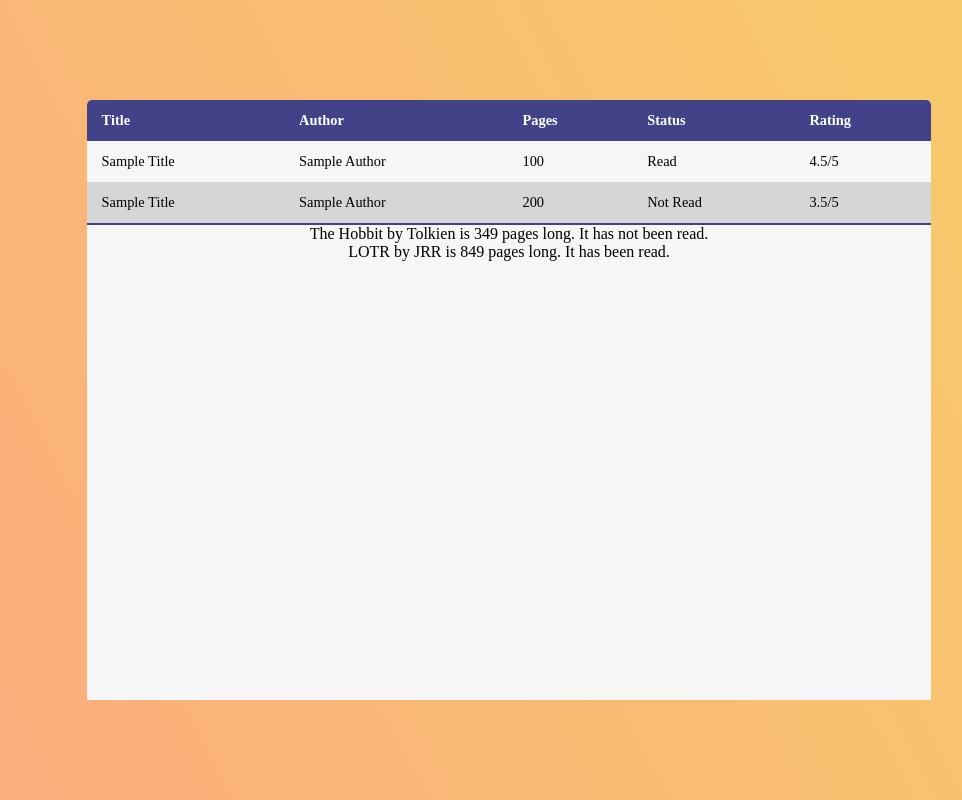
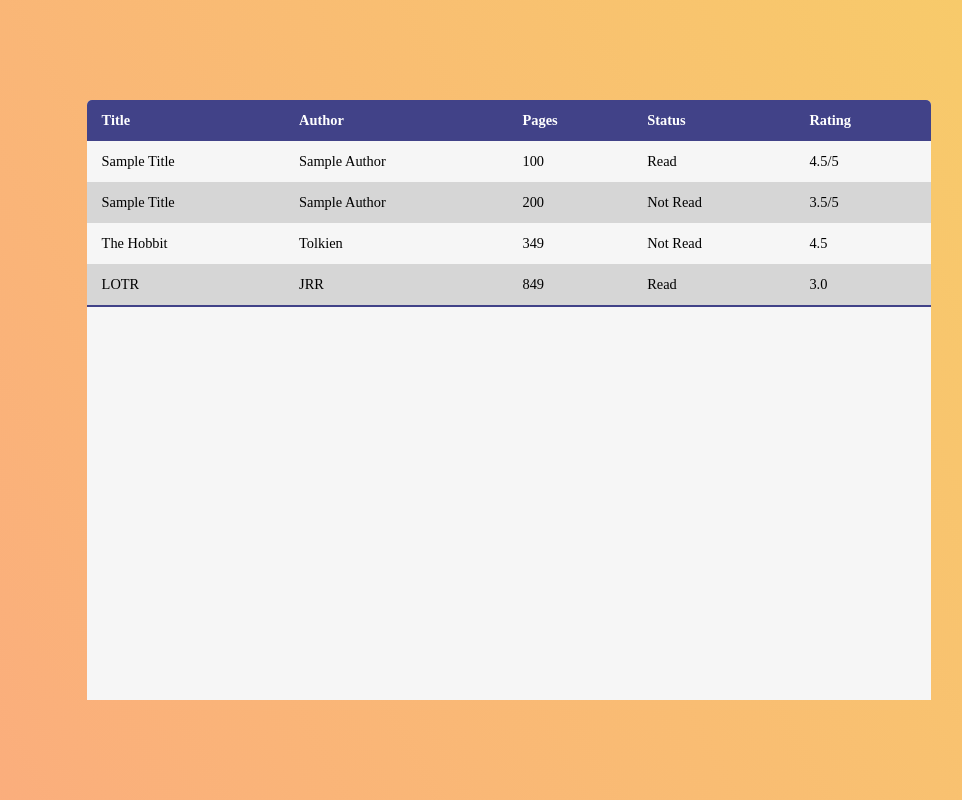
Before and after one commit to darren-cook/library, a plain HTML site: page index.html in a window 1280 px wide. Shown: the whole page, without its empty margins (131-1093 px from the left). Drawn offline with Linux system fonts and the light colour scheme.

Commit message:
addToLibray and displayLibrary update table.

```diff
--- a/index.html
+++ b/index.html
@@ -18,7 +18,7 @@
                 <th>Status</th>
                 <th>Rating</th>
             </thead>
-            <tbody>
+            <tbody id="bookTable">
                 <tr class="sample">
                     <td>Sample Title</td>
                     <td>Sample Author</td>
--- a/script.js
+++ b/script.js
@@ -1,29 +1,49 @@
 let myLibrary = [];
 
-function Book(title, author, pages, read) {
+function Book(title, author, pages, read, rating) {
     this.title = title;
     this.author = author;
     this.pages = pages;
     this.read = read;
+    this.rating = rating;
     this.info = function() {
         return(`${title} by ${author} is ${pages} pages long. It ${read} been read.`)
     }
 }
 
-function addBookToLibrary(title, author, pages, read){
-    const bookToAdd = new Book(title, author, pages, read);
+function addBookToLibrary(title, author, pages, read, rating){
+    const bookToAdd = new Book(title, author, pages, read, rating);
     myLibrary.push(bookToAdd);
 }
 
 function displayLibrary(libraryArray) {
-    const bookContainer = document.querySelector("#bookContainer");
+    const tableFull = document.querySelector("#bookTable");
     libraryArray.forEach(function(item){
-        const bookDetails = document.createElement("div");
-        bookDetails.textContent = item.info();
-        bookContainer.appendChild(bookDetails)
+        const tableRow = document.createElement("tr");
+
+        const titleData = document.createElement("td");
+        const authorData = document.createElement("td");
+        const pagesData = document.createElement("td");
+        const readData = document.createElement("td");
+        const ratingData = document.createElement("td");
+
+        titleData.textContent = item.title;
+        authorData.textContent = item.author;
+        pagesData.textContent = item.pages;
+        readData.textContent = item.read;
+        ratingData.textContent = item.rating;
+
+        tableRow.appendChild(titleData);
+        tableRow.appendChild(authorData);
+        tableRow.appendChild(pagesData);
+        tableRow.appendChild(readData);
+        tableRow.appendChild(ratingData);
+
+        tableFull.appendChild(tableRow)
     })
 }
 
-addBookToLibrary("The Hobbit", "Tolkien", "349", "has not")
-addBookToLibrary("LOTR", "JRR", "849", "has")
+addBookToLibrary("The Hobbit", "Tolkien", "349", "Not Read", "4.5")
+addBookToLibrary("LOTR", "JRR", "849", "Read", "3.0")
 displayLibrary(myLibrary)
+console.log(myLibrary)
--- a/style.css
+++ b/style.css
@@ -16,7 +16,7 @@ body {
 #bookContainer {
     background-color: #f6f6f6;
     height: 75vh;
-    width: 66vw;
+    min-width: 66vw;
     display: flex;
     justify-content: flex-start;
     align-items: center;
```
